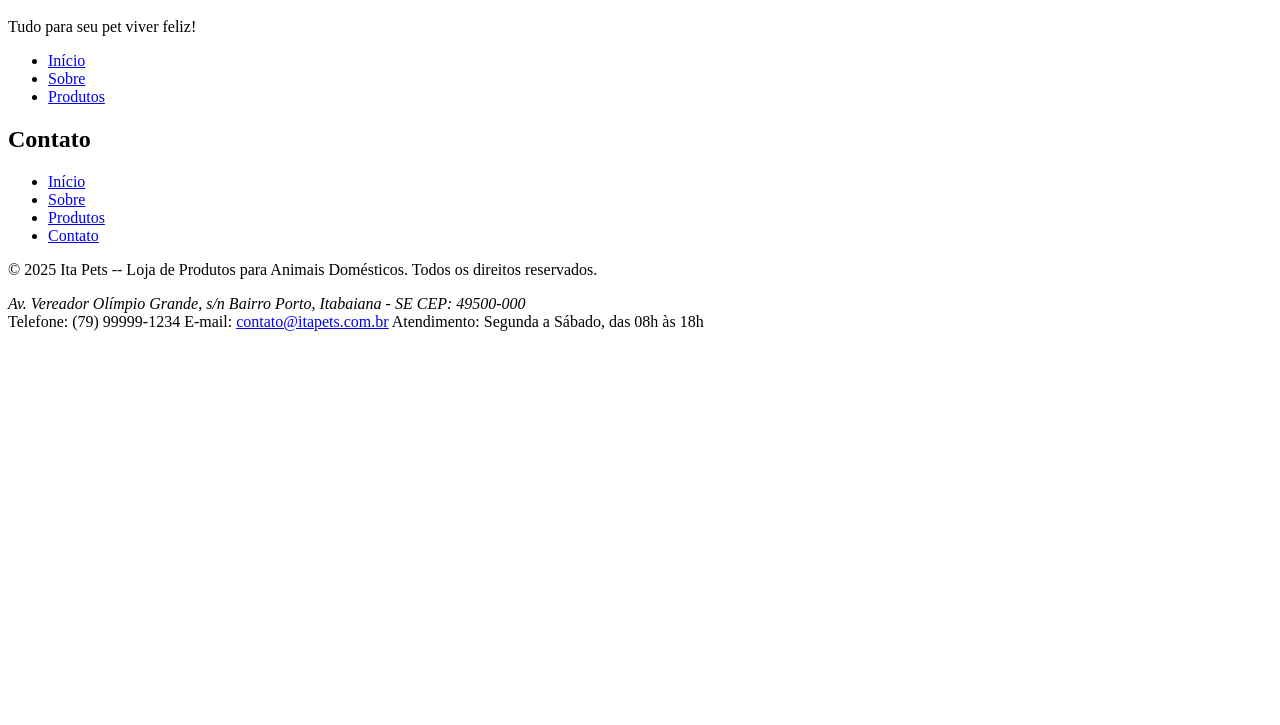
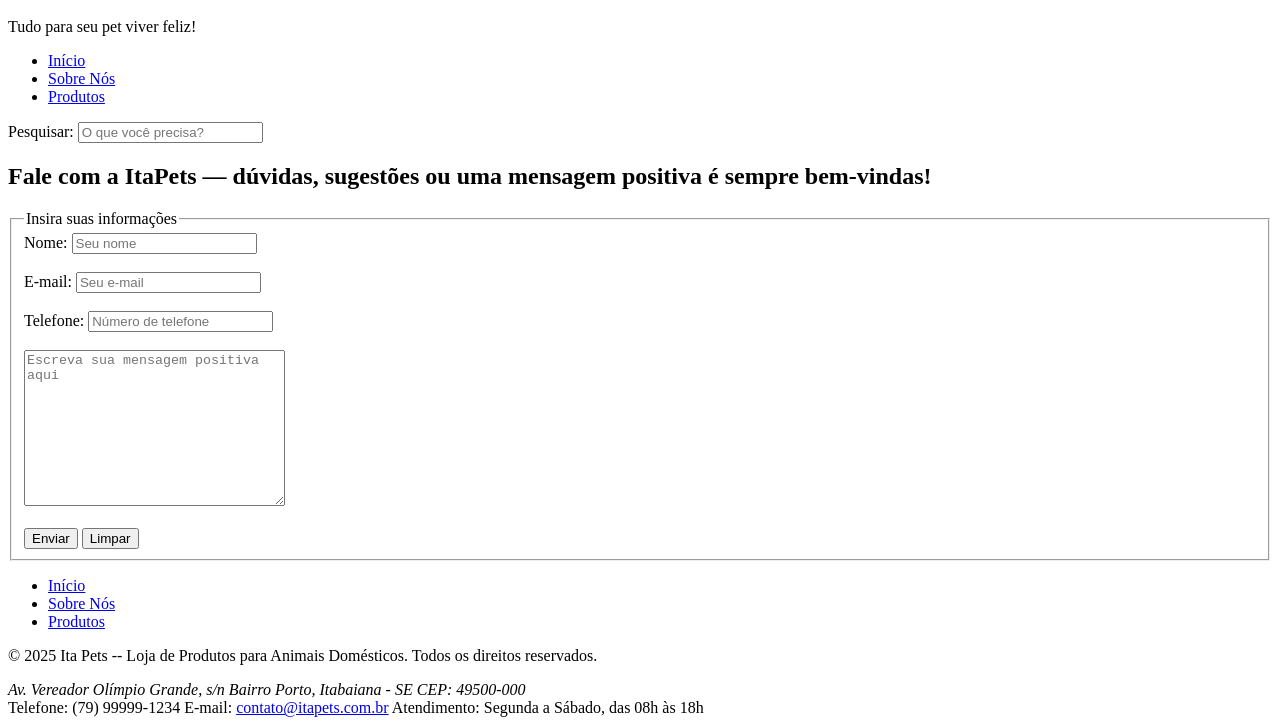
Before and after one commit to BeatrizSouz/Tecnologias-de-Desenvolvimento-para-Internet, a plain HTML site: page Itapets/contato.html in a window 1280 px wide. Shown: the part 183-908 px from the top of the page. Before the commit the page ends 800 px from the top, so only its background shows below. Drawn offline with Linux system fonts and the light colour scheme.

Commit message:
Adicionando formulário  para contato

```diff
--- a/Itapets/contato.html
+++ b/Itapets/contato.html
@@ -2,6 +2,8 @@
 <html lang="pt-BR">
 <head>
     <title>Contato-ItaPets</title>
+    <link rel="icon" type="image/x-icon" href="img/favicon-icone-patinha-pet.ico">
+
     <meta charset="UTF-8">
     <meta name="description" content="Loja de Itabaiana com produtos para animais domésticos">
     <meta name="keywords" content="Pets, Domésticos, Itabaiana, Bichos, Animais,Loja, Produtos">
@@ -19,24 +21,53 @@
     <p>Tudo para seu pet viver feliz!</p>
   </header>
   <nav>
+
     <ul>
-      <li><a href="#">Início</a></li>
-      <li><a href="#">Sobre</a></li>
-      <li><a href="#">Produtos</a></li>
+      <li><a href="index.html#inicio">Início</a></li>
+      <li><a href="index.html#sobre">Sobre Nós</a></li>
+      <li><a href="index.html#produtos">Produtos</a></li>
     </ul>
+    <form>
+      <label for="pesquisa">Pesquisar:</label>
+      <input id="pesquisa" list="sugestões" name="sugestões" placeholder="O que você precisa?">
+      <datalist id="sugestões">
+        <option value="Ração para cães"></option>
+        <option value="Ração para gatos"></option>
+        <option value="Brinquedos para pets"></option>
+        <option value="Acessórios para pets"></option>
+        <option value="Higiene e cuidados"></option>
+      </datalist>
+    </form>
   </nav>
 
 <main>
-  <h2>Contato</h2>
+  <h2 id="#contato">Fale com a ItaPets — dúvidas, sugestões ou uma mensagem positiva é sempre bem-vindas!</h2>
 </main>
+ <form action="mailto:bbea.ccarvalho@gmail.com" method="post" enctype="text/plain">
+      <fieldset>
+        <legend>Insira suas informações</legend>
 
+        <label for="fname">Nome:</label>
+        <input type="text" id="fname" name="fname" placeholder="Seu nome" required><br><br>
+
+        <label for="email">E-mail:</label>
+        <input type="email" id="email" name="email" placeholder="Seu e-mail" required><br><br>
+
+        <label for="phone">Telefone:</label>
+        <input type="tel" id="phone" name="phone" pattern="[0-9]{2}-[0-9]{5}-[0-9]{4}" placeholder="Número de telefone" required><br><br>
+
+        <textarea name="message" rows="10" cols="30" placeholder="Escreva sua mensagem positiva aqui" required></textarea><br><br>
+
+        <input type="submit" value="Enviar">
+        <input type="reset" value="Limpar">
+      </fieldset>
+    </form>
 <footer>
 	  <nav>
     <ul>
-      <li><a href="#">Início</a></li>
-      <li><a href="#">Sobre</a></li>
-      <li><a href="#">Produtos</a></li>
-      <li><a href="#">Contato</a></li>
+      <li><a href="index.html#inicio">Início</a></li>
+      <li><a href="index.html#sobre">Sobre Nós</a></li>
+      <li><a href="index.html#produtos">Produtos</a></li>
     </ul>
   </nav>
 
```
